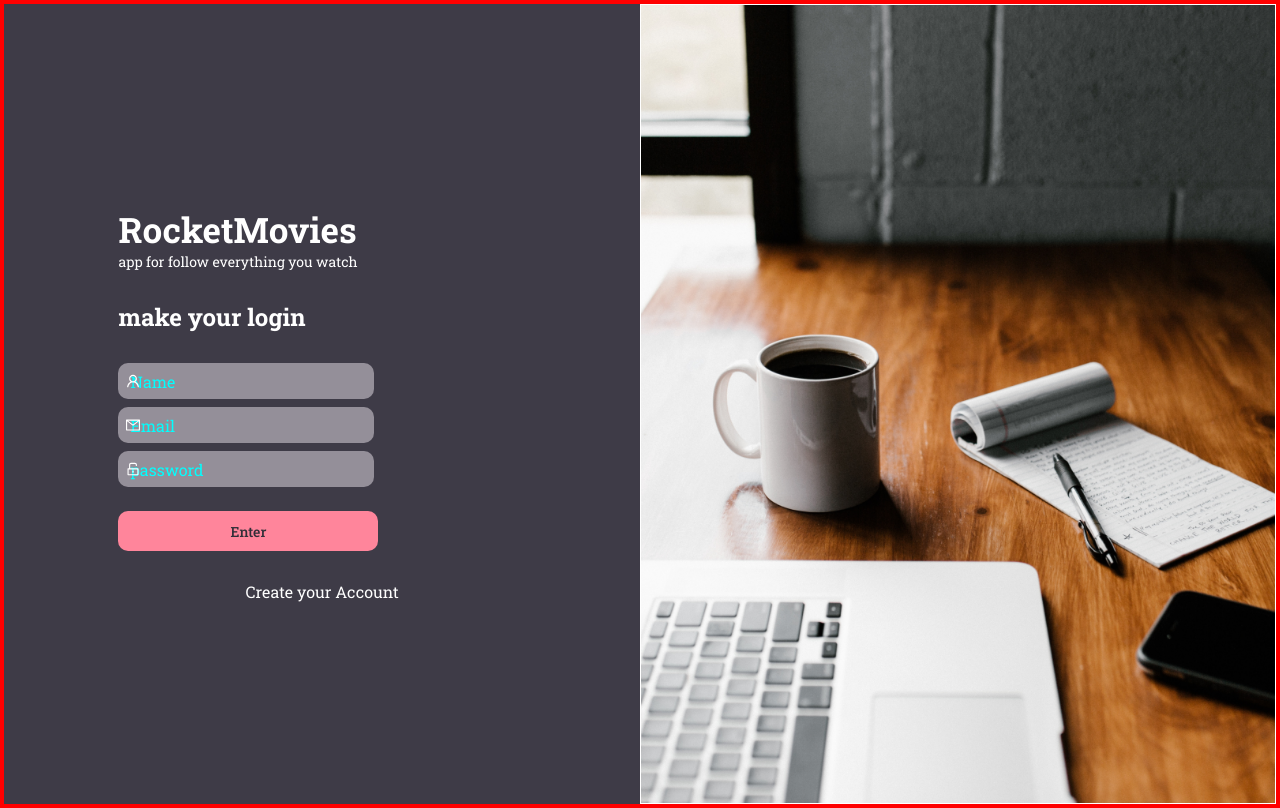
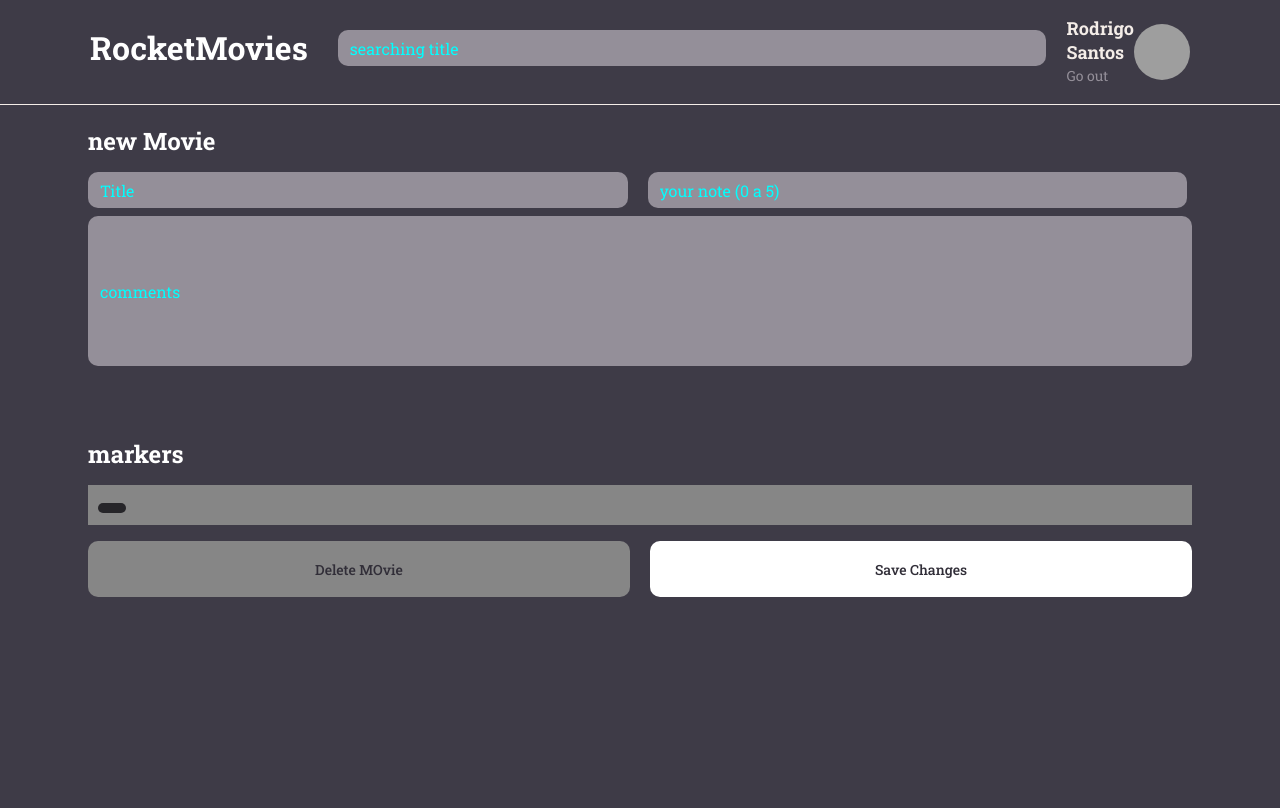
Before and after one commit to RodrigoSantos0660/movies, a React (Vite) app in the folder rocket movies/: page / in a window 1280 px wide. Built offline with nearby package versions, Linux system fonts and the light colour scheme; grey boxes are pictures that could not be loaded.

Commit message:
creating page add movies

```diff
--- a/rocket movies/src/main.jsx
+++ b/rocket movies/src/main.jsx
@@ -3,14 +3,14 @@ import ReactDOM from 'react-dom/client';
 import { ThemeProvider } from'styled-components';
 import GlobalStyles from './Styles/global';
 import theme from './Styles/theme';
-import { SingUp  } from './pages/SingUp';
+import { Create  } from './pages/Create';
 
 
 ReactDOM.createRoot(document.getElementById('root')).render(
   <React.StrictMode >
     <ThemeProvider theme={ theme }>
      <GlobalStyles />
-      < SingUp  />
+      < Create  />
     </ThemeProvider>
   </React.StrictMode>,
 )
--- /dev/null
+++ b/rocket movies/src/pages/Create/index.jsx
@@ -0,0 +1,38 @@
+import { Container } from './styles';
+import { Header } from '../../Components/Header';
+import { Section } from '../../Components/Section';
+import { Button } from '../../Components/Button'
+import { Input } from '../../Components/Input';
+import { Tags } from '../../Components/Tags';
+
+
+export function Create() {
+  return (
+    <Container>
+      <Header />
+      <Section title="new Movie">
+        <div class="inputs">
+          <Input type="text" placeholder="Title" />
+          <Input type="number" placeholder="your note (0 a 5)"/>
+        </div>
+        <div class="text_area">
+          <Input type="text-area" placeholder="comments" />
+        </div>
+      </Section>
+
+      <Section title="markers">
+        <div class="tags_into">
+          <Tags/>
+        </div>
+        <div class="buttons">
+          <Button title="Delete MOvie"/>
+          <Button title="Save Changes" />
+        </div>
+
+      </Section>
+
+
+
+    </Container>
+  )
+}
--- /dev/null
+++ b/rocket movies/src/pages/Create/styles.js
@@ -0,0 +1,44 @@
+import styled from "styled-components"
+
+export const Container = styled.main`
+  display: flex;
+  flex-direction:column;
+  align-items: center;
+  overflow-y: auto;
+
+.inputs{
+  display: flex;
+  align-items: center;
+  justify-content: center;
+  margin-right: -15px;
+  margin-top: 15px;
+}
+.text_area input{
+  height: 150px;
+}
+
+.tags_into{
+  display: flex;
+  align-items: center;
+  justify-content: start;
+  padding-left: 10px;
+  background-color: #868686;
+  width: 100%;
+  height: 40px;
+  margin-top: 15px;
+}
+.buttons{
+  display: flex;
+  gap: 20px;
+}
+section {
+  background-color: transparent;
+}
+button {
+ background-color: white;
+}
+
+.buttons :nth-child(1){
+background-color: #868686;
+}
+`;
--- a/rocket movies/src/pages/SingUp/index.jsx
+++ b/rocket movies/src/pages/SingUp/index.jsx
@@ -2,7 +2,7 @@ import { Container, Background } from './styles';
 import { Button } from '../../Components/Button'
 import { Input } from '../../Components/Input'
 import { Ic } from'../../Components/Ic'
-import { AiOutlineUnlock,AiOutlineMail,AiOutlineUser } from'react-icons/ai';
+import { AiOutlineUnlock,AiOutlineMail,AiOutlineUser,AiOutlineArrowLeft } from'react-icons/ai';
 
 export function SingUp() {
   return (
@@ -31,7 +31,10 @@ export function SingUp() {
           </section>
           <Button title="Enter" />
           <nav>
-            <a href="#">Create your Account</a>
+            <Ic>
+              < AiOutlineArrowLeft />
+            </Ic>
+            <a href="#">back to login</a>
           </nav>
         </div>
 
--- a/rocket movies/src/pages/SingUp/styles.js
+++ b/rocket movies/src/pages/SingUp/styles.js
@@ -5,11 +5,16 @@ export const Container = styled.div`
   display: flex;
   align-items: center;
   justify-content: center;
-  border: 4px solid red;
+
+  width: 100%;
+  height: 100vh;
 
   .date{
-   width: 50%;
+
    height: 100vh;
+   width:fit-content;
+   min-width: 300px;
+   max-width: 500px;
 
    display: flex;
    align-items: flex-start;
@@ -39,8 +44,15 @@ export const Container = styled.div`
 
   }
   nav {
+   display: flex;
    margin: 0 auto;
    margin-top: 30px;
+   position: relative;
+  }
+  nav button{
+   color: white;
+   left: -29px;
+   top:-3px
   }
   a {
    color: white;
@@ -50,7 +62,7 @@ export const Container = styled.div`
    font-size: 35px;
   }
   p{
-   font-size:14px;
+   font-size:12px;
   }
   h2{
    margin: 30px 0px;
@@ -63,7 +75,7 @@ export const Container = styled.div`
   .picture{
    width: 50%;
    height: 100vh;
-   border: 1px solid white;
+
    }
   }
 
@@ -74,10 +86,8 @@ export const Container = styled.div`
    .date{
     flex-basis: fit-content;
     width: 100vh;
-    border: 1px solid yellow;
+
   }
-
-
 `;
 
 export const Background = styled.div`
```
